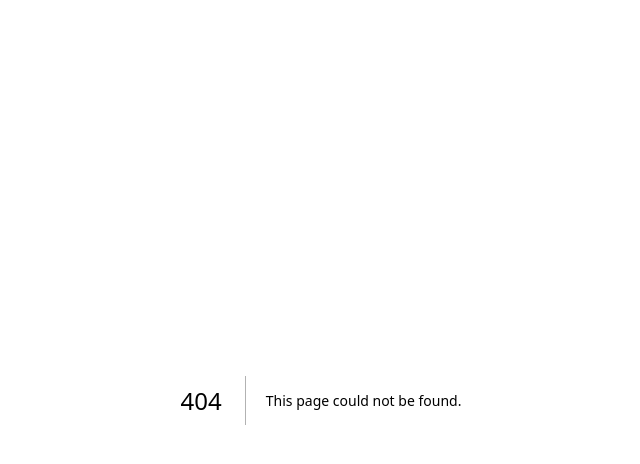
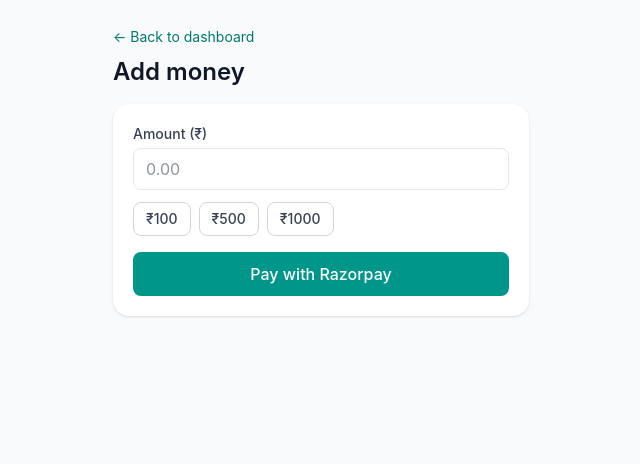
Before and after one commit to anasibnyusuf313-sudo/KassuPay, a Next.js app in the folder frontend/: page /addmoney in a window 1280 px wide. Before the commit this address had no page. Shown: the top 464 px of the page, without its empty margins (319-959 px from the left). Built offline with nearby package versions, Linux system fonts and the light colour scheme; no server answers; sample sign-in values are in the browser's storage.

Commit message:
add money from razor pay

```diff
--- /dev/null
+++ b/frontend/app/addmoney/page.tsx
@@ -0,0 +1,135 @@
+"use client";
+import { useEffect, useState } from "react";
+import { useRouter } from "next/navigation";
+import Link from "next/link";
+import { api, errorMessage, getToken } from "@/lib/api";
+import Alert from "@/components/Alert";
+import { secondaryBtnClass } from "@/lib/ui";
+
+type RazorpayCtor = new (options: Record<string, unknown>) => { open: () => void };
+declare global {
+  interface Window {
+    Razorpay?: RazorpayCtor;
+  }
+}
+
+// CHANGE: must match what your create-order route returns
+type CreateOrderResponse = { orderId: string; amount: number; currency: string };
+
+function loadRazorpay(): Promise<boolean> {
+  return new Promise((resolve) => {
+    if (window.Razorpay) return resolve(true);
+    const s = document.createElement("script");
+    s.src = "https://checkout.razorpay.com/v1/checkout.js";
+    s.onload = () => resolve(true);
+    s.onerror = () => resolve(false);
+    document.body.appendChild(s);
+  });
+}
+
+export default function AddMoneyPage() {
+  const router = useRouter();
+  const [amount, setAmount] = useState("");
+  const [error, setError] = useState("");
+  const [done, setDone] = useState("");
+  const [busy, setBusy] = useState(false);
+
+  useEffect(() => {
+    if (!getToken()) router.replace("/");
+  }, [router]);
+
+  async function pay() {
+    setError("");
+    setDone("");
+    const rupees = Number(amount);
+    if (!rupees || rupees < 1) {
+      setError("Enter an amount of at least ₹1");
+      return;
+    }
+
+    setBusy(true);
+    try {
+      if (!(await loadRazorpay())) throw new Error("Could not load Razorpay");
+
+      // 1. ask OUR backend to create the order
+      // CHANGE: the path, and the body if your route expects rupees instead of paise
+      const order = await api<CreateOrderResponse>("/wallet/add-money/create-order", {
+        method: "POST",
+        auth: true,
+        body: { amount: Math.round(rupees * 100) },
+      });
+
+      // 2. open the Razorpay popup
+      const rz = new window.Razorpay!({
+        key: process.env.NEXT_PUBLIC_RAZORPAY_KEY_ID,
+        order_id: order.orderId,
+        amount: order.amount,
+        currency: order.currency,
+        name: "KaasuPay",
+        description: "Add money to wallet",
+        handler: async (resp: {
+          razorpay_order_id: string;
+          razorpay_payment_id: string;
+          razorpay_signature: string;
+        }) => {
+          try {
+            // 3. ask OUR backend to verify the payment
+            // CHANGE: the path if your verify route is named differently
+            await api("/wallet/add-money/verify", { method: "POST", auth: true, body: resp });
+            setDone("Payment received. Your balance is updated.");
+          } catch (err) {
+            // the webhook may still credit it
+            setError(errorMessage(err) + " (if money was taken, it will be credited shortly)");
+          }
+          setBusy(false);
+        },
+        modal: { ondismiss: () => setBusy(false) },
+      });
+      rz.open();
+    } catch (err) {
+      setError(errorMessage(err));
+      setBusy(false);
+    }
+  }
+
+  return (
+    <main className="mx-auto max-w-md px-4 py-6">
+      <Link href="/dashboard" className="text-sm text-teal-700">← Back to dashboard</Link>
+      <h1 className="mb-4 mt-2 text-2xl font-semibold text-gray-900">Add money</h1>
+
+      {error && (
+        <div className="mb-3">
+          <Alert text={error} kind="error" />
+        </div>
+      )}
+      {done && <p className="mb-3 rounded-lg bg-green-50 p-3 text-sm text-green-700">{done}</p>}
+
+      <div className="rounded-2xl bg-white p-5 shadow-sm">
+        <label className="mb-1 block text-sm font-medium text-gray-700">Amount (₹)</label>
+        <input
+          type="number"
+          min="1"
+          value={amount}
+          onChange={(e) => setAmount(e.target.value)}
+          placeholder="0.00"
+          className="mb-3 w-full rounded-lg border border-gray-200 px-3 py-2"
+        />
+        <div className="mb-4 flex gap-2">
+          {[100, 500, 1000].map((v) => (
+            <button key={v} type="button" className={secondaryBtnClass} onClick={() => setAmount(String(v))}>
+              ₹{v}
+            </button>
+          ))}
+        </div>
+        <button
+          type="button"
+          onClick={pay}
+          disabled={busy}
+          className="w-full rounded-lg bg-teal-600 py-2.5 font-medium text-white disabled:opacity-60"
+        >
+          {busy ? "Please wait..." : "Pay with Razorpay"}
+        </button>
+      </div>
+    </main>
+  );
+}
--- a/frontend/app/dashboard/page.tsx
+++ b/frontend/app/dashboard/page.tsx
@@ -95,7 +95,8 @@ export default function DashboardPage() {
         <div className="grid gap-5 lg:grid-cols-5">
           <div className="space-y-5 lg:col-span-2">
             <BalanceCard balance={balance} onRefresh={refreshAll} />
-            <div className="flex gap-2">
+               <div className="flex flex-wrap gap-2">
+              <Link href="/add-money" className={secondaryBtnClass}>Add money</Link>
               <Link href="/withdraw" className={secondaryBtnClass}>Withdraw</Link>
               <Link href="/bank-accounts" className={secondaryBtnClass}>Bank accounts</Link>
             </div>
```
